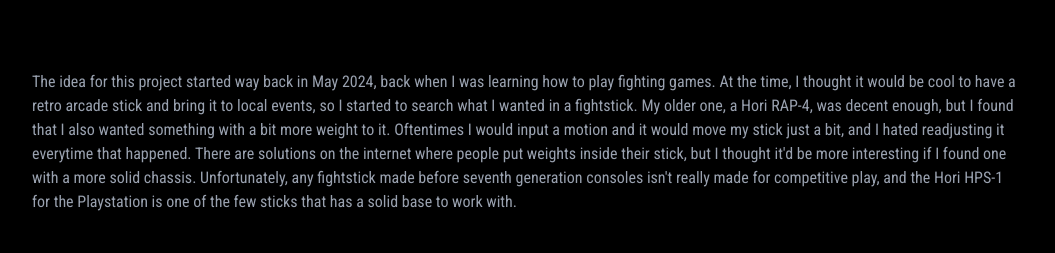
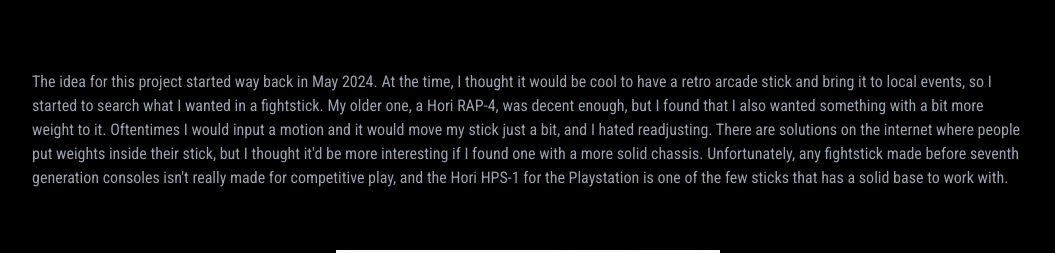
Before and after one commit to danielnavas/website, a React (Vite) app: page /website/fightstick in a window 1280 px wide. Shown: the part 454-707 px from the top of the page, without its empty margins (112-1167 px from the left). Built offline with nearby package versions, Linux system fonts and the light colour scheme.

Commit message:
updated fightstick project page

```diff
--- a/src/pages/Fightstick/index.jsx
+++ b/src/pages/Fightstick/index.jsx
@@ -23,19 +23,14 @@
                 </div>
             </div>
 
-                    <div class="">
+                    <div>
                     <img className="object-scale-down md:pl-4" alt="" src="/website/fightstick.jpg"/>
                     </div>
 
         </div>
 
         <div className="text-center text-gray-400 md:text-left max-w-5xl mx-auto px-4 py-10">
-            <p>The idea for this project started way back in May 2024, back when I was learning how to play fighting games. At the time, I thought it would
-                be cool to have a retro arcade stick and bring it to local events, so I started to search what I wanted in a fightstick. My older one, a
-                Hori RAP-4, was decent enough, but I found that I also wanted something with a bit more weight to it. Oftentimes I would input a motion and it would move
-                my stick just a bit, and I hated readjusting it everytime that happened. There are solutions on the internet where people put weights inside their
-                stick, but I thought it'd be more interesting if I found one with a more solid chassis. Unfortunately, any fightstick made before seventh generation
-                consoles isn't really made for competitive play, and the Hori HPS-1 for the Playstation is one of the few sticks that has a solid base to work with.
+            <p>The idea for this project started way back in May 2024. At the time, I thought it would be cool to have a retro arcade stick and bring it to local events, so I started to search what I wanted in a fightstick. My older one, a Hori RAP-4, was decent enough, but I found that I also wanted something with a bit more weight to it. Oftentimes I would input a motion and it would move my stick just a bit, and I hated readjusting. There are solutions on the internet where people put weights inside their stick, but I thought it'd be more interesting if I found one with a more solid chassis. Unfortunately, any fightstick made before seventh generation consoles isn't really made for competitive play, and the Hori HPS-1 for the Playstation is one of the few sticks that has a solid base to work with.
             </p>
 
             <div class="py-15 text-center object-center justify-center">
```
